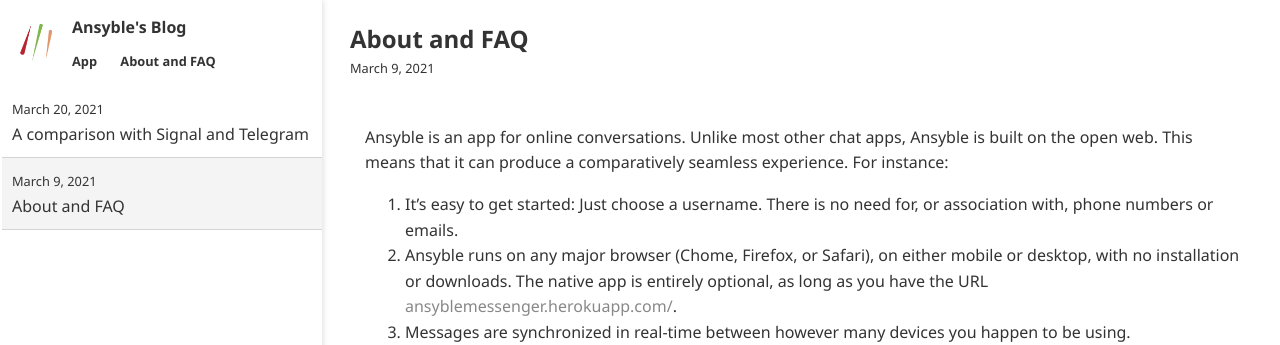
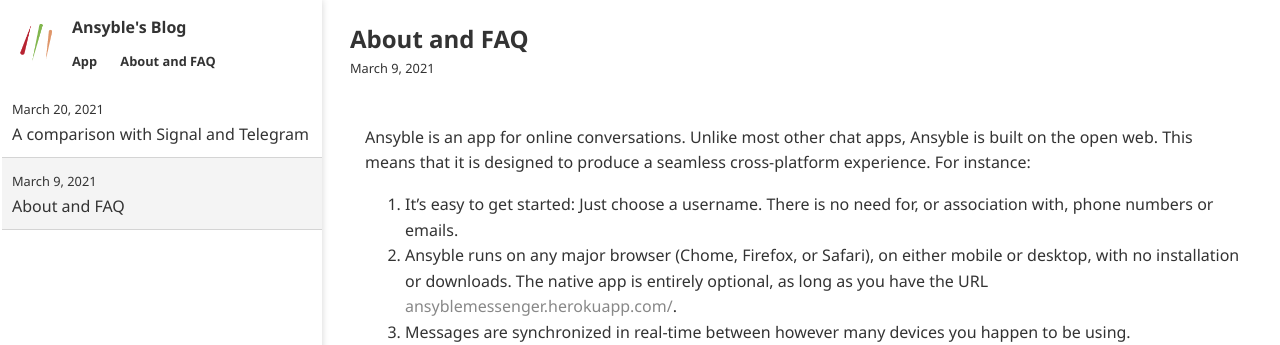
Before and after one commit to ansyblenetwork/ansybleblog, a Jekyll site: the page built from _posts/2021-03-09-about-and-faq.md, in a window 1280 px wide and 900 px high. Shown: the top 345 px of the window. Built offline with Jekyll 4.4.1, drawn with Linux system fonts in a browser that asks for light colours.

Commit message:
Update 2021-03-09-about-and-faq.md

```diff
--- a/_posts/2021-03-09-about-and-faq.md
+++ b/_posts/2021-03-09-about-and-faq.md
@@ -2,7 +2,7 @@
 title: "About and FAQ"
 ---
 
-Ansyble is an app for online conversations. Unlike most other chat apps, Ansyble is built on the open web. This means that it can produce a comparatively seamless experience. For instance:
+Ansyble is an app for online conversations. Unlike most other chat apps, Ansyble is built on the open web. This means that it is designed to produce a seamless cross-platform experience. For instance:
 
 1. It's easy to get started: Just choose a username. There is no need for, or association with, phone numbers or emails.
 2. Ansyble runs on any major browser (Chome, Firefox, or Safari), on either mobile or desktop, with no installation or downloads. The native app is entirely optional, as long as you have the URL [ansyblemessenger.herokuapp.com/](ansyblemessenger.herokuapp.com/).
```
